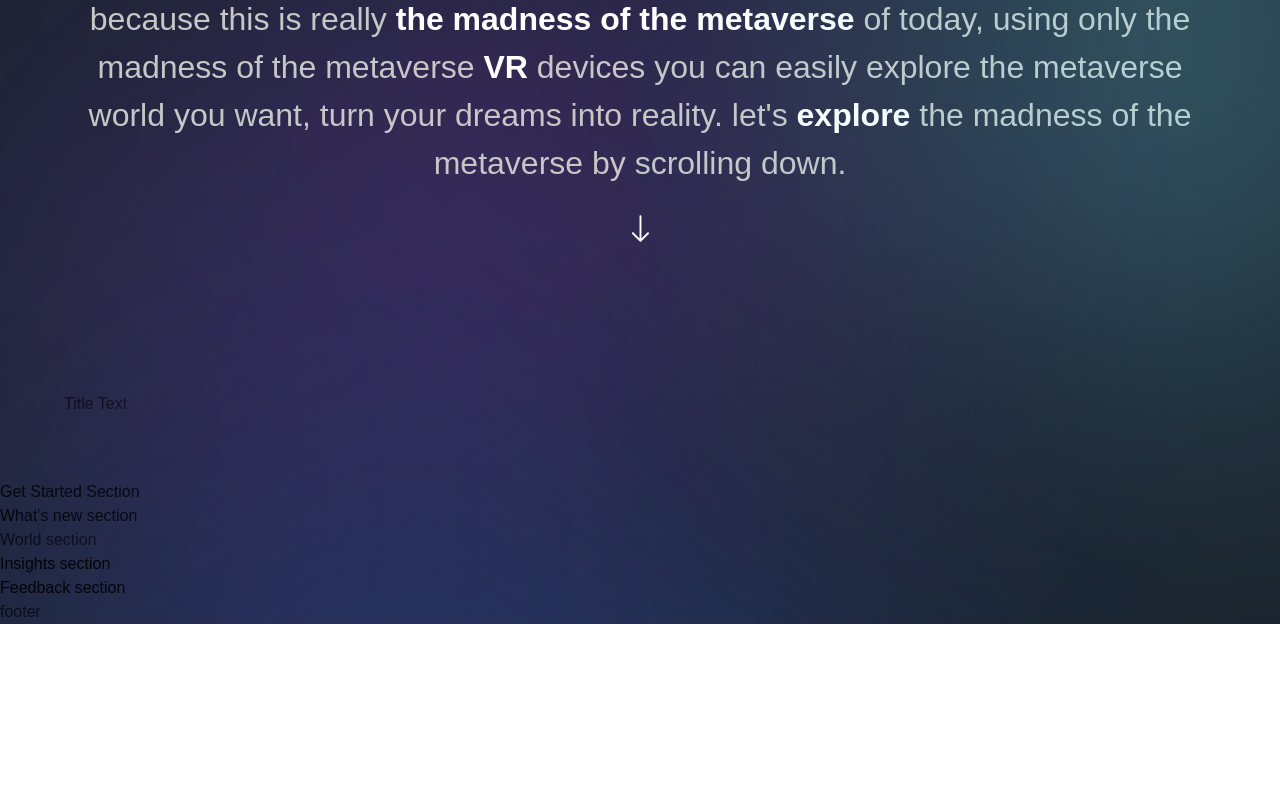
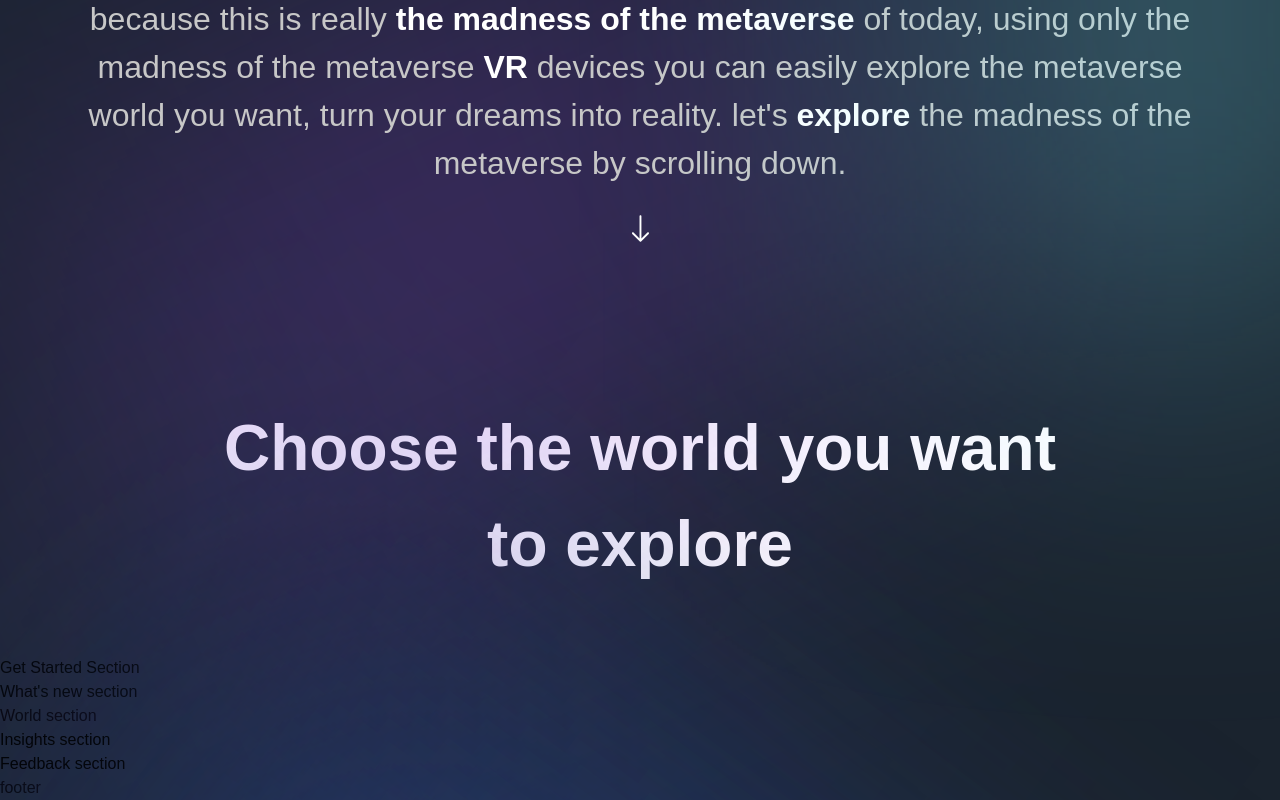
Before and after one commit to dvimukthi/NextJs-web-ui, a Next.js app: page / in a window 1280 px wide. Shown: the part 1243-2043 px from the top of the page. Before the commit the page ends 1867 px from the top, so only its background shows below. Built offline with nearby package versions, Linux system fonts and the light colour scheme; a web font is replaced by a local one.

Commit message:
CustomText

```diff
--- a/components/CustomTexts.jsx
+++ b/components/CustomTexts.jsx
@@ -15,4 +15,13 @@
   </motion.p>
 );
 
-export const TitleText = () => <h2>Title Text</h2>;
+export const TitleText = ({ title, textStyles }) => (
+  <motion.h2
+    variants={textVariant2}
+    initial="hidden"
+    whileInView="show"
+    className={`mt-[8px] font-bold md:text-[64px] text-[40px] text-white ${textStyles}`}
+  >
+    {title}
+  </motion.h2>
+);
```
